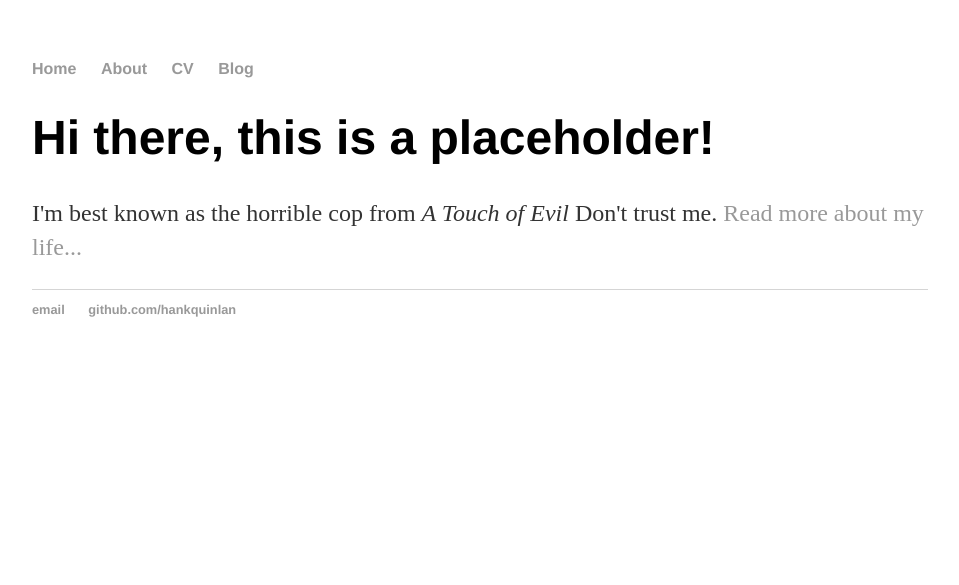
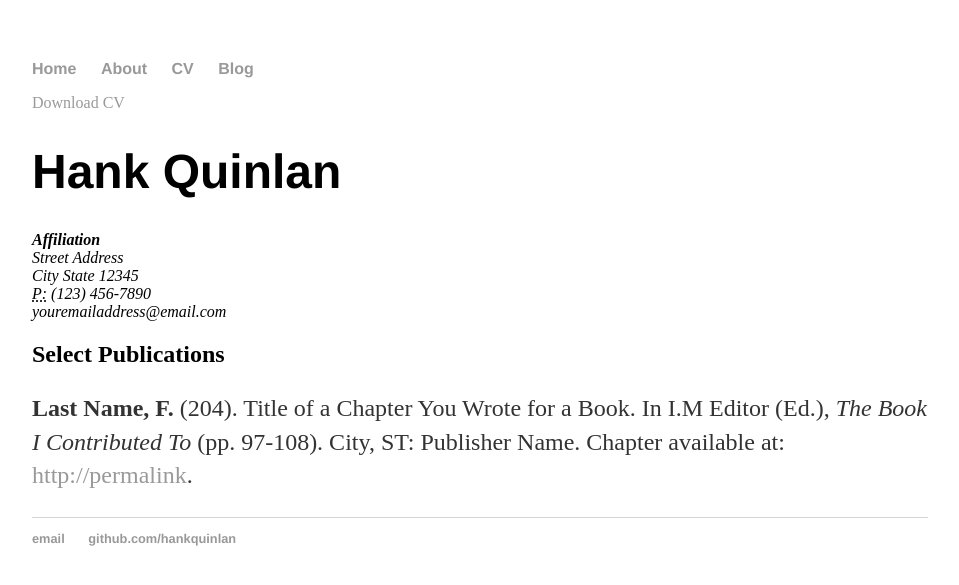
Before and after one commit to christianhaigh/christianhaigh.github.io, a Jekyll site: the page built from cv/index.html, in a window 1280 px wide. Shown: the top 585 px of the page, without its empty margins (160-1119 px from the left). Built offline with Jekyll 4.4.1, drawn with Linux system fonts in a browser that asks for light colours.

Commit message:
Update index.html
update cv

```diff
--- a/cv/index.html
+++ b/cv/index.html
@@ -1,8 +1,22 @@
 ---
 layout: default
-title: Hank Quinlan, Horrible Cop
+title: CV of Your Name
 ---
-<div class="blurb">
-	<h1>Hi there, this is a placeholder!</h1>
-	<p>I'm best known as the horrible cop from <em>A Touch of Evil</em> Don't trust me. <a href="/about">Read more about my life...</a></p>
-</div><!-- /.blurb -->
+
+	<div class="cv">
+		<a href="#" class="download" title="Download CV as PDF">Download CV</a>
+					<h1>Hank Quinlan</h1>
+					<address>
+					<strong>Affiliation</strong><br>
+					Street Address<br>
+					City State 12345<br>
+					<abbr title="phone">P:</abbr> (123) 456-7890<br>
+					<span class="obfuscate">youremailaddress@email.com</span>
+					</address>
+
+					<h2>Select Publications</h2>
+
+					<p><strong>Last Name, F.</strong> (204). Title of a Chapter You Wrote for a Book. In I.M Editor (Ed.), <em>The Book I Contributed To</em> (pp. 97-108). City, ST: Publisher Name. Chapter available at: <a href="#">http://permalink</a>.
+
+
+	</div>
```
